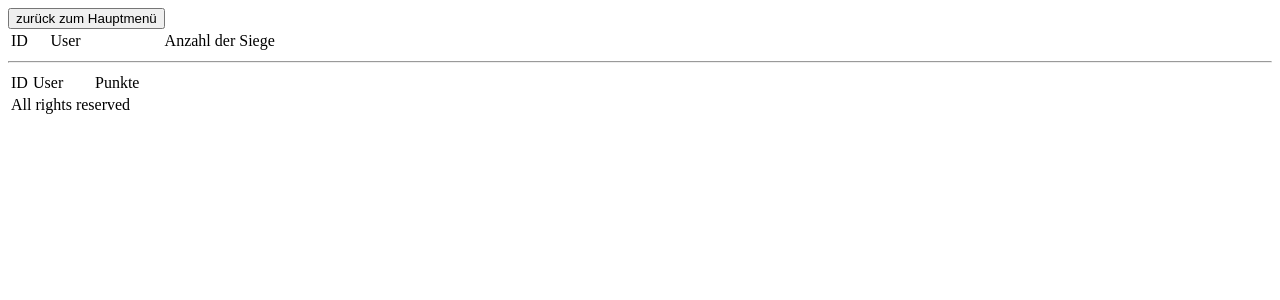
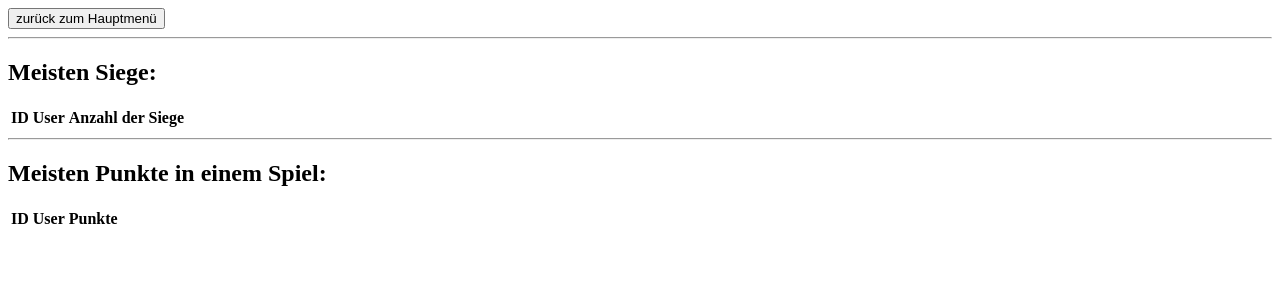
Before and after one commit to yretzlaff/KniffelProjekt, a PHP site: page /moreRankings.php in a window 1280 px wide. Shown: the top 300 px of the page. Run offline with PHP 8.4, Linux system fonts and the light colour scheme; lists and menus that the app fills with data are empty.

Commit message:
css einvgebunden

```diff
--- a/classes/Spielkarte.php
+++ b/classes/Spielkarte.php
@@ -611,7 +611,6 @@ class Spielkarte
 
         $geladenenDaten = $stmt->fetchAll(PDO::FETCH_ASSOC);
 
-        print_r($geladenenDaten);
         $this->einer = $geladenenDaten[0][Einer];
         $this->zweier = $geladenenDaten[0][Zweier];
         $this->dreier = $geladenenDaten[0][Dreier];
--- a/templates/continueGameFilter.php
+++ b/templates/continueGameFilter.php
@@ -12,7 +12,7 @@
     <div
         style="border : double 2px #0000ff; background : #ffffff; color : #000000; width : 80%; height : 60%; overflow : auto; margin-left : 10%;">
         <!-- Liste mit den begonnenen Spielen -->
-        <table class="album">
+        <table class="filter">
             <colgroup>
                 <col>
                 <col>
--- a/templates/layout.php
+++ b/templates/layout.php
@@ -1,15 +1,15 @@
 <!DOCTYPE HTML>
 <html>
  <head>
-     <title>Kniffel - <?= $title ?: 'Übersicht' ?></title>
+     <title>Kniffel</title>
      <meta charset="UTF-8">
      <link rel="stylesheet" href="assets/stylesheets/stylesheet.css">
 
  </head>
- <body>
+ <body class="layout">
      <div class="page">
          <header>
-             <h1>Kniffel - <?= $title ?: 'Übersicht' ?></h1>
+             <h1>Kniffel</h1>
          </header>
          <main>
              <?= $content_for_layout ?>
--- a/templates/moreRankings.php
+++ b/templates/moreRankings.php
@@ -2,20 +2,14 @@
 
 <input type="submit" name="hauptmenue" value="zurück zum Hauptmenü">
 
-<table>
-        <colgroup>
-            <col style="width: 20px;">
-            <col style="width: 30%">
-            <col style="width: 30%">
-            <col style="width: 30%">
-            <col>
-        </colgroup>
+	<hr>
+	<h2>Meisten Siege:</h2>
+	<table class="rankingtable">
 		<thead>
 		<tr>
-            <td>ID</td>
-            <td>User</td>
-            <td>Anzahl der Siege</td>
-            <td></td>
+			<th class="rankingtablehead">ID</th>
+			<th class="rankingtablehead">User</th>
+			<th class="rankingtablehead">Anzahl der Siege</th>
 		</tr>
 		</thead>
 
@@ -33,21 +27,13 @@
 	</table>
 
 	<hr>
-
-	<table>
-        <colgroup>
-            <col style="width: 20px;">
-            <col style="width: 30%">
-            <col style="width: 30%">
-            <col style="width: 30%">
-            <col>
-        </colgroup>
+	<h2>Meisten Punkte in einem Spiel:</h2>
+	<table class="rankingtable">
 		<thead>
 		<tr>
-            <td>ID</td>
-            <td>User</td>
-            <td>Punkte</td>
-            <td></td>
+			<th class="rankingtablehead">ID</th>
+			<th class="rankingtablehead">User</th>
+			<th class="rankingtablehead">Punkte</th>
 		</tr>
 		</thead>
 
@@ -62,10 +48,4 @@
 		</tbody>
 
 
-
-        <tfoot>
-        <tr>
-            <td colspan="5">All rights reserved</td>
-        </tr>
-        </tfoot>
 	</table>
```
Also changed, not shown: templates/actualGame.php (+37 -20 lines), templates/start.php (+8 -21 lines), public/assets/stylesheets/stylesheet.css (added). Lines whose indentation alone changed are shown as unchanged.
